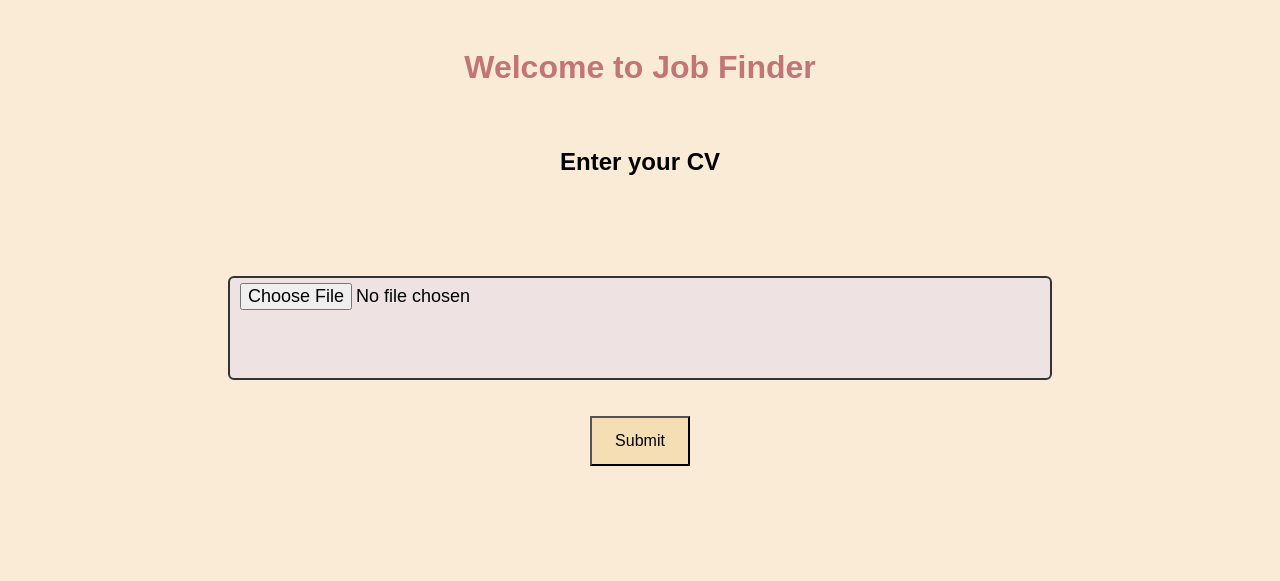
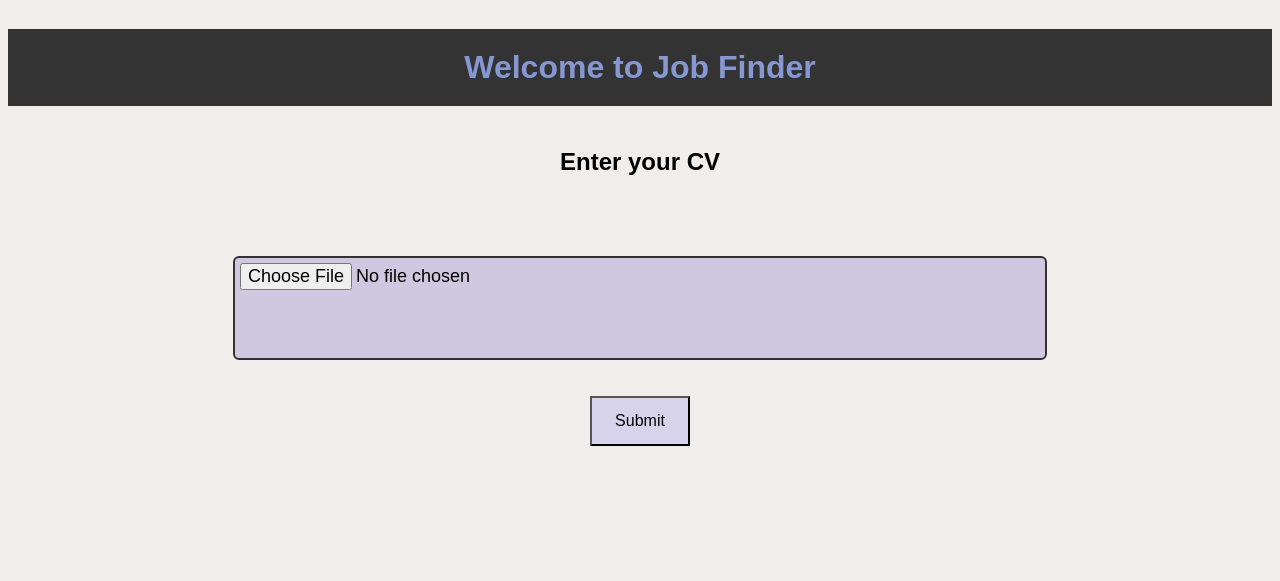
Before and after one commit to Shirinpandey/Job-Align, a Flask app: page / in a window 1280 px wide. Shown: the top 581 px of the page. Run offline with Flask 3, Linux system fonts and the light colour scheme.

Commit message:
using nlp

```diff
--- a/Templates/base.html
+++ b/Templates/base.html
@@ -8,6 +8,8 @@
     {% block head %}{% endblock %}
 </head>
 <body>
+    <h1 class = "title"> Welcome to Job Finder</h1>
+
     {% block body %}{% endblock %}
 </body>
 </html>
--- a/Templates/home.html
+++ b/Templates/home.html
@@ -2,14 +2,11 @@
 {% block head %}
 {% endblock %}
 {% block body %}
-    <h1 class = "title"> Welcome to Job Finder</h1>
     <h2>Enter your CV</h2>
     <div class="container">
         <form action = "/upload" method ="post" enctype="multipart/form-data">
         <input type="file" name="cv" accept=".txt,.pdf" required><br><br>
-        <input type = "submit" name = 'Upload'><br><br>
-        <!-- <button type="submit">Upload</button> -->
-
+        <input type = "submit" name = 'Upload' ><br><br>
         </form>
     </div>
 {% endblock %}
--- a/Templates/results.html
+++ b/Templates/results.html
@@ -4,7 +4,7 @@
 {% block body %}
     <h2>CV submitted sucessfully</h2>
     <h2>Job Listings</h2>
-    {% for job in job_listing %}
+    {% for job, score in job_listing %}
     <h4>{{"Job " ~ loop.index }}</h4>
     <p> Job Title : {{ job.title }}<br/>
     Company : {{job.company}}<br/>
@@ -12,6 +12,6 @@
     Skills :
         {{job.skills | join(',')}}<br/>
     Descriptions : {{job.description}}</p>
-    <p>Match Rate: {{job.percent}}</p><hr style="border: 1px solid #696565; margin: 20px 0;">
+    <p>Match Rate: {{score*100}}</p><hr style="border: 1px solid #696565; margin: 20px 0;">
     {% endfor %}
 {% endblock %}
--- a/app.py
+++ b/app.py
@@ -8,7 +8,7 @@ from sklearn.feature_extraction.text import TfidfVectorizer
 from sklearn.metrics.pairwise import cosine_similarity
 import spacy
 
-
+nlp = spacy.load("en_core_web_md")
 
 
 
@@ -32,30 +32,17 @@ def upload():
         contents = cv_reading(file)
         new_file = storefiles()
         cleaned_cv = clean_data(contents)
-        all_data = []
+        cv_doc = nlp(cleaned_cv)
 
-        for job in new_file:
-            all_data.append(job["cleaned description"])
-        all_data.append(cleaned_cv)
+        similarity_doc = []
+        for file in new_file:
+            cleaned_file = clean_data(file['description'])
+            job_doc = nlp(cleaned_file)
+            similarity = cv_doc.similarity(job_doc)
+            similarity_doc.append((file,similarity))
 
-        vectorizer = TfidfVectorizer()
-        vectors = vectorizer.fit_transform(all_data)
-
-        similarities = cosine_similarity(vectors[-1], vectors[:-1])[0]
-        both = enumerate(similarities)
-        top_matches = sorted(both, key=lambda x: x[1], reverse=True)
-        print("Similarity matrix:", similarities)
-        print("Similarity scores:", similarities[0])
-
-
-        top_jobs = []
-        for match in top_matches[:3]:
-            index = match[0]
-            percent = match[1]
-            final = new_file[index].copy()
-            final['percent'] = percent*100
-            top_jobs.append(final)
-
+        similarity_doc.sort(key = lambda x:x[1],reverse= True)
+        top_jobs = similarity_doc[:3]
         return render_template('results.html', job_listing = top_jobs)
     except RequestEntityTooLarge:
         return "File is larger than 16 MB"
--- a/static/styles.css
+++ b/static/styles.css
@@ -1,5 +1,5 @@
 body{
-    background-color: antiquewhite;
+    background-color: rgb(240, 238, 235);
     display: flex;
     flex-direction: column;
     font-family: Arial, sans-serif;
@@ -7,8 +7,9 @@ body{
 }
 .title{
     text-align: center;
-    color: rgb(194, 117, 117);
+    color: rgb(134, 151, 210);
     padding: 20px;
+    background-color: #333;
 }
 
 
@@ -16,7 +17,7 @@ form{
     display: flex;
     flex-direction: column;
     align-items: center;
-    padding: 80px;
+    padding: 60px;
 
 }
 
@@ -24,12 +25,12 @@ input[type="file"] {
       width: 800px;
       height: 90px;
       font-size: 18px;
-      padding: 5px 10px;
+      padding: 5px;
       border: 2px solid #333;
       align-items: center;
       text-align: center;
       border-radius: 6px;
-      background-color: rgb(238, 226, 226);
+      background-color: rgb(207, 200, 224);
     }
 
 h2{
@@ -39,7 +40,7 @@ h2{
 input[type="submit"]{
     width: 100px;
     height: 50px;
-    background-color: wheat;
+    background-color: rgb(215, 211, 235);
     font-size: medium;
 
 }
```
